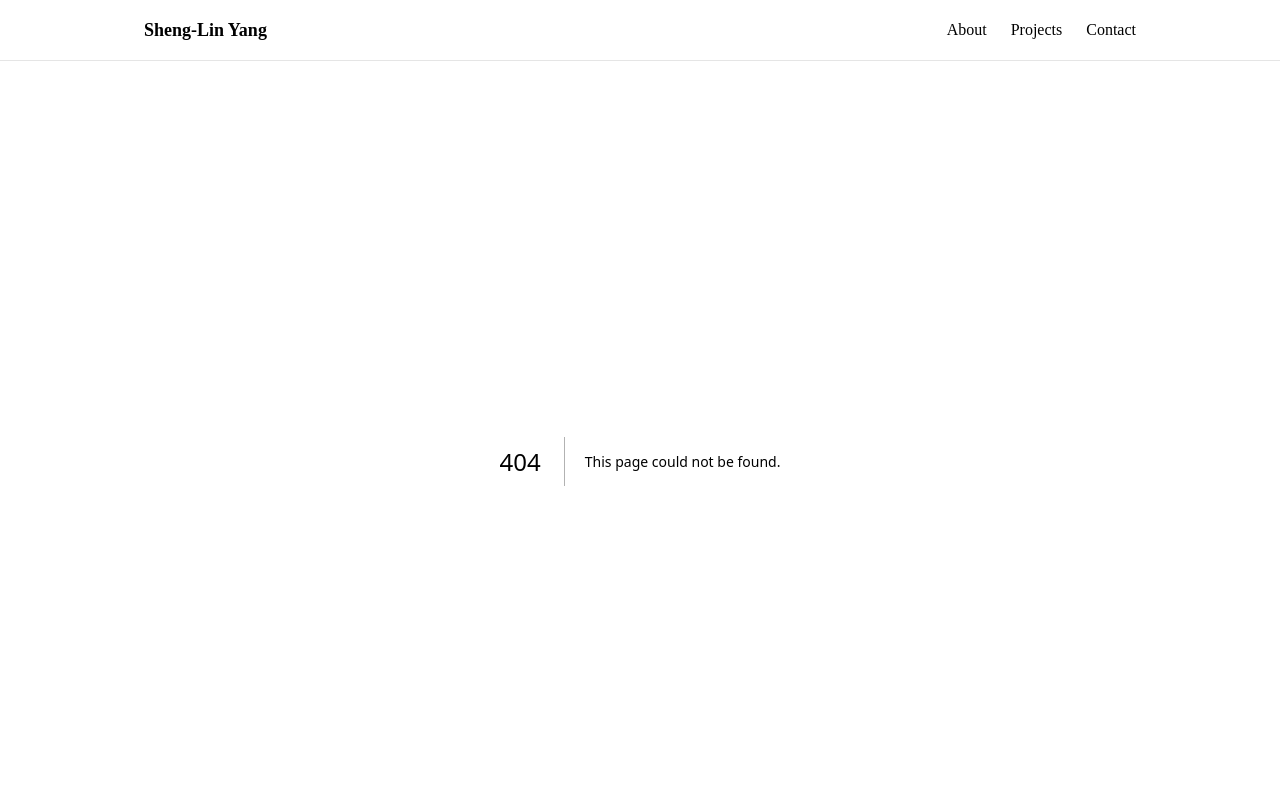
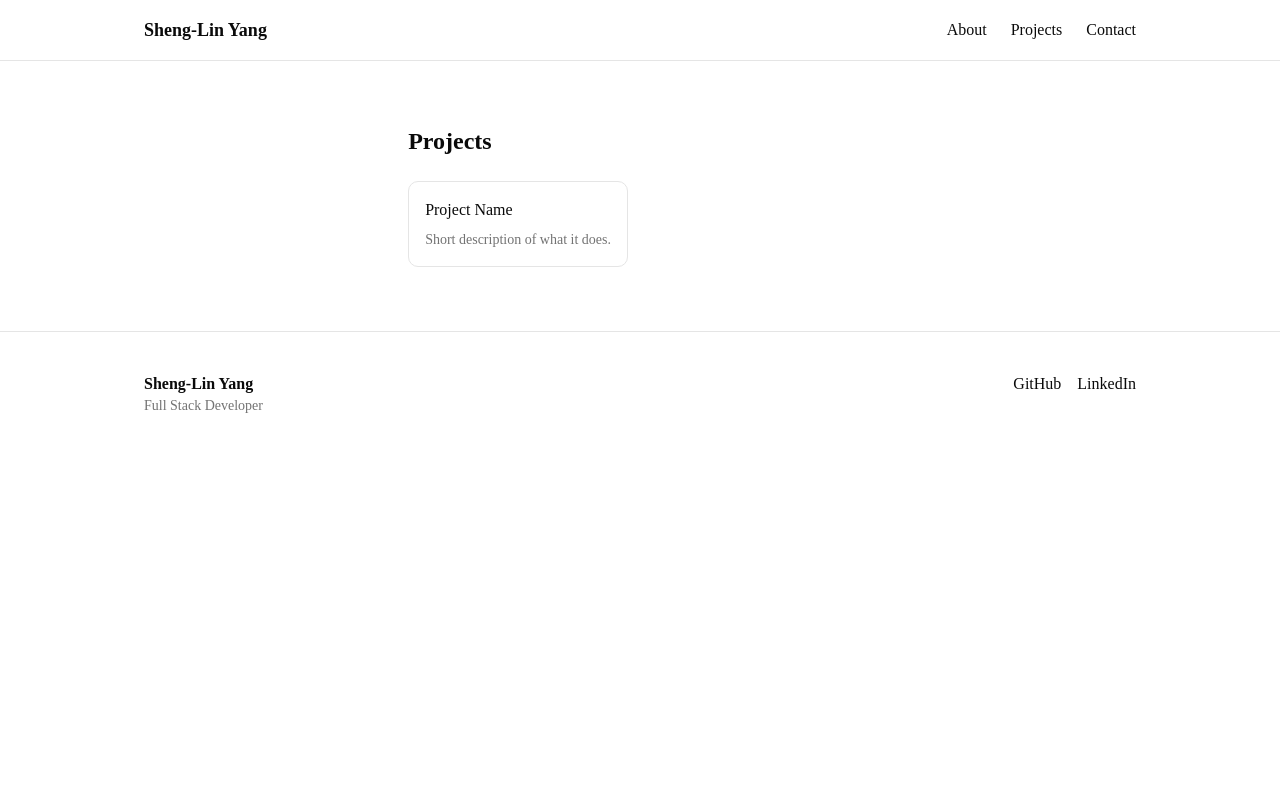
Before and after one commit to slyang08/yang-dev, a Next.js app: page /projects in a window 1280 px wide. Before the commit this address had no page. Shown: the top 800 px of the page. Built offline with nearby package versions, Linux system fonts and the light colour scheme.

Commit message:
feat: add projects page for the project (#9)

```diff
--- a/src/app/page.tsx
+++ b/src/app/page.tsx
@@ -1,10 +1,16 @@
 // src/app/page.tsx
 import { About } from "@/features/about";
+import { Projects } from "@/features/projects";
 
 export default function Home() {
   return (
-    <section id="about" className="mx-auto max-w-5xl px-4 py-20">
-      <About />
-    </section>
+    <>
+      <section id="about" className="mx-auto max-w-5xl px-4 py-20">
+        <About />
+      </section>
+      <section id="projects" className="mx-auto max-w-5xl px-4 py-20">
+        <Projects />
+      </section>
+    </>
   );
 }
--- /dev/null
+++ b/src/app/projects/page.tsx
@@ -0,0 +1,6 @@
+// src/app/project/page.tsx
+import { Projects } from "@/features/projects";
+
+export default function Page() {
+  return <Projects />;
+}
--- /dev/null
+++ b/src/features/projects/Projects.tsx
@@ -0,0 +1,16 @@
+// src/features/projects/Projects.tsx
+
+export function Projects() {
+  return (
+    <section id="projects" className="mx-auto max-w-5xl px-4 py-16">
+      <h2 className="text-2xl font-semibold">Projects</h2>
+
+      <div className="mt-6 grid gap-6 md:grid-cols-2">
+        <div className="rounded-lg border p-4">
+          <h3 className="font-medium">Project Name</h3>
+          <p className="text-muted-foreground mt-2 text-sm">Short description of what it does.</p>
+        </div>
+      </div>
+    </section>
+  );
+}
--- /dev/null
+++ b/src/features/projects/index.ts
@@ -0,0 +1 @@
+export * from "./Projects";
```
